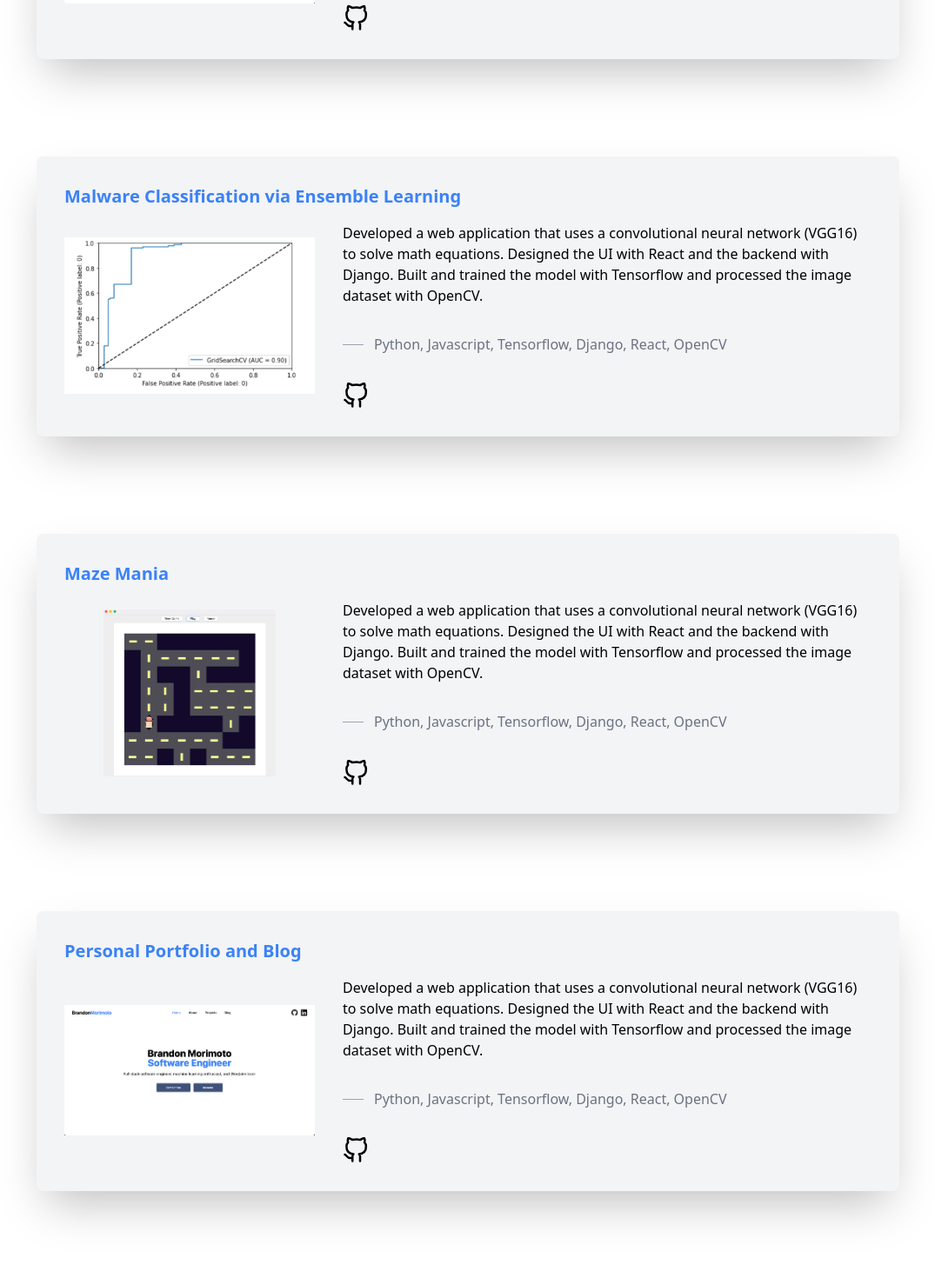
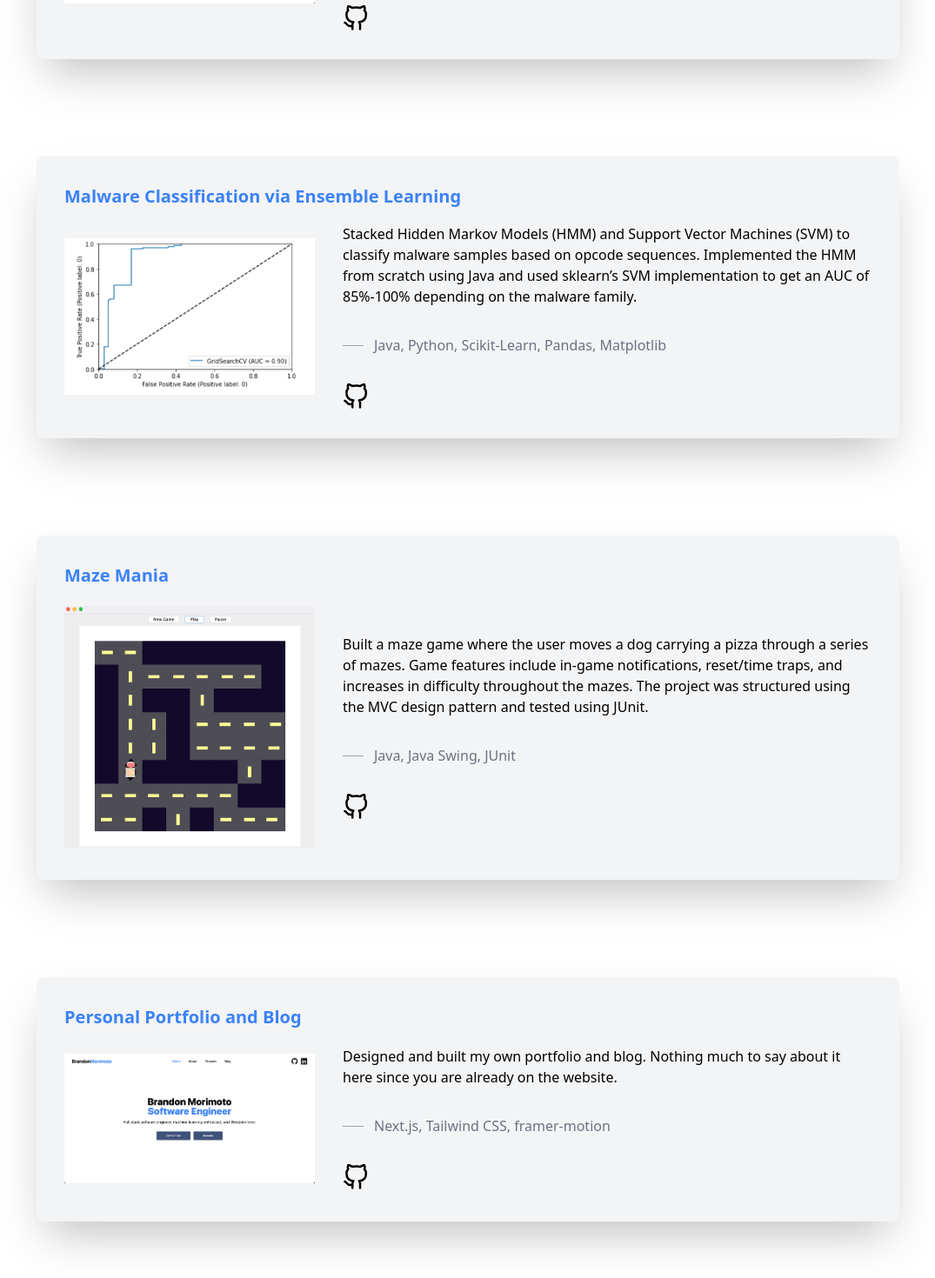
Before and after one commit to BKM99/portfolio-blog-website, a Next.js app: page /projects in a window 1280 px wide. Shown: the part 414-1884 px from the top of the page at 87% size, without its empty margins (102-1177 px from the left). Built offline with nearby package versions, Linux system fonts and the light colour scheme.

Commit message:
more changes to project page

```diff
--- a/pages/projects.js
+++ b/pages/projects.js
@@ -13,9 +13,9 @@ const projects = () => {
             <div className='max-w-5xl md:px-4 py-8 pb-32 mx-auto space-y-28'>
 
                 <section className='p-4 md:p-8 bg-gray-100 rounded-lg shadow-2xl'>
-                    <h1 className='font-bold text-sm md:text-xl text-blue-500 pb-4'>Hand-written Equation Solver</h1>
+                    <h1 className='font-bold text-lg md:text-xl text-blue-500 pb-4'>Hand-written Equation Solver</h1>
                     <div className='grid grid-cols-1 gap-0 sm:gap-8 md:grid-cols-3 items-center'>
-                        <div className='aspect-w-3 aspect-h-2'>
+                        <div className='aspect-w-5 aspect-h-3'>
                             <Image src='/images/project-images/hwes-example.png' layout='fill' objectFit='contain' alt=''/>
                         </div>
                         <blockquote className='sm:col-span-2'>
@@ -27,6 +27,68 @@ const projects = () => {
                                 <span className='hidden w-6 h-px bg-gray-400 sm:inline-block'></span>
                                 <p className='text-xs md:text-base text-gray-500 sm:ml-3'>
                                     Python, Javascript, Tensorflow, Django, React, OpenCV
+                                </p>
+                            </cite>
+                            <div className='flex pt-8 space-x-4'>
+                                <div>
+                                    <a href='https://github.com/BKM99/hand-written-equation-solver' target='_blank' rel='noopner noreferrer'>
+                                        <FiGithub size='30px'/>
+                                    </a>
+                                </div>
+                                {/* <div> */}
+                                {/*     <HiOutlineExternalLink size='30px'/> */}
+                                {/* </div> */}
+                            </div>
+                        </blockquote>
+                    </div>
+                </section>
+
+                <section className='p-4 md:p-8 bg-gray-100 rounded-lg shadow-2xl'>
+                    <h1 className='font-bold text-lg md:text-xl text-blue-500 pb-4'>Malware Classification via Ensemble Learning</h1>
+                    <div className='grid grid-cols-1 gap-0 sm:gap-8 md:grid-cols-3 items-center'>
+                        <div className='aspect-w-4 aspect-h-3'>
+                            <Image src='/images/project-images/stacked-roc.png' layout='fill' objectFit='contain' alt=''/>
+                        </div>
+                        <blockquote className='sm:col-span-2'>
+                            <p className='text-xs md:text-base'>
+                                Stacked Hidden Markov Models (HMM) and Support Vector Machines (SVM) to classify malware samples based on opcode sequences. Implemented the HMM
+                                from scratch using Java and used sklearn’s SVM implementation to get an AUC of 85%-100% depending on the malware family.
+                            </p>
+                            <cite className='inline-flex items-center mt-8 not-italic'>
+                                <span className='hidden w-6 h-px bg-gray-400 sm:inline-block'></span>
+                                <p className='text-xs md:text-base text-gray-500 sm:ml-3'>
+                                    Java, Python, Scikit-Learn, Pandas, Matplotlib
+                                </p>
+                            </cite>
+                            <div className='flex pt-8 space-x-4'>
+                                <div>
+                                    <a href='https://github.com/BKM99/Malware-Classification-with-HMM-and-SVM' target='_blank' rel='noopner noreferrer'>
+                                        <FiGithub size='30px'/>
+                                    </a>
+                                </div>
+                                {/* <div> */}
+                                {/*     <HiOutlineExternalLink size='30px'/> */}
+                                {/* </div> */}
+                            </div>
+                        </blockquote>
+                    </div>
+                </section>
+
+                <section className='p-4 md:p-8 bg-gray-100 rounded-lg shadow-2xl'>
+                    <h1 className='font-bold text-lg md:text-xl text-blue-500 pb-4'>Maze Mania</h1>
+                    <div className='grid grid-cols-1 gap-0 sm:gap-8 md:grid-cols-3 items-center'>
+                        <div className='aspect-w-1 aspect-h-1'>
+                            <Image src='/images/project-images/maze-mania-ingame.png' layout='fill' objectFit='contain' alt=''/>
+                        </div>
+                        <blockquote className='sm:col-span-2'>
+                            <p className='text-xs md:text-base'>
+                                Built a maze game where the user moves a dog carrying a pizza through a series of mazes. Game features include in-game notifications, reset/time traps,
+                                and increases in difficulty throughout the mazes. The project was structured using the MVC design pattern and tested using JUnit.
+                            </p>
+                            <cite className='inline-flex items-center mt-8 not-italic'>
+                                <span className='hidden w-6 h-px bg-gray-400 sm:inline-block'></span>
+                                <p className='text-xs md:text-base text-gray-500 sm:ml-3'>
+                                    Java, Java Swing, JUnit
                                 </p>
                             </cite>
                             <div className='flex pt-8 space-x-4'>
@@ -44,87 +106,25 @@ const projects = () => {
                 </section>
 
                 <section className='p-4 md:p-8 bg-gray-100 rounded-lg shadow-2xl'>
-                    <h1 className='font-bold text-sm md:text-xl text-blue-500 pb-4'>Malware Classification via Ensemble Learning</h1>
+                    <h1 className='font-bold text-lg md:text-xl text-blue-500 pb-4'>Personal Portfolio and Blog</h1>
                     <div className='grid grid-cols-1 gap-0 sm:gap-8 md:grid-cols-3 items-center'>
-                        <div className='aspect-w-3 aspect-h-2'>
-                            <Image src='/images/project-images/stacked-roc.png' layout='fill' objectFit='contain' alt=''/>
+                        <div className='aspect-w-5 aspect-h-3'>
+                            <Image src='/images/project-images/home-page-portfolio.png' layout='fill' objectFit='contain' alt=''/>
                         </div>
                         <blockquote className='sm:col-span-2'>
                             <p className='text-xs md:text-base'>
-                                Developed a web application that uses a convolutional neural network (VGG16) to solve math equations. Designed the UI with React and the
-                                backend with Django. Built and trained the model with Tensorflow and processed the image dataset with OpenCV.
+                                Designed and built my own portfolio and blog. Nothing much to say about it here
+                                since you are already on the website.
                             </p>
                             <cite className='inline-flex items-center mt-8 not-italic'>
                                 <span className='hidden w-6 h-px bg-gray-400 sm:inline-block'></span>
                                 <p className='text-xs md:text-base text-gray-500 sm:ml-3'>
-                                    Python, Javascript, Tensorflow, Django, React, OpenCV
+                                    Next.js, Tailwind CSS, framer-motion
                                 </p>
                             </cite>
                             <div className='flex pt-8 space-x-4'>
                                 <div>
-                                    <a href='https://github.com/BKM99/MazeMania' target='_blank' rel='noopner noreferrer'>
-                                        <FiGithub size='30px'/>
-                                    </a>
-                                </div>
-                                {/* <div> */}
-                                {/*     <HiOutlineExternalLink size='30px'/> */}
-                                {/* </div> */}
-                            </div>
-                        </blockquote>
-                    </div>
-                </section>
-
-                <section className='p-4 md:p-8 bg-gray-100 rounded-lg shadow-2xl'>
-                    <h1 className='font-bold text-sm md:text-xl text-blue-500 pb-4'>Maze Mania</h1>
-                    <div className='grid grid-cols-1 gap-0 sm:gap-8 md:grid-cols-3 items-center'>
-                        <div className='aspect-w-3 aspect-h-2'>
-                            <Image src='/images/project-images/maze-mania-ingame.png' layout='fill' objectFit='contain' alt=''/>
-                        </div>
-                        <blockquote className='sm:col-span-2'>
-                            <p className='text-xs md:text-base'>
-                                Developed a web application that uses a convolutional neural network (VGG16) to solve math equations. Designed the UI with React and the
-                                backend with Django. Built and trained the model with Tensorflow and processed the image dataset with OpenCV.
-                            </p>
-                            <cite className='inline-flex items-center mt-8 not-italic'>
-                                <span className='hidden w-6 h-px bg-gray-400 sm:inline-block'></span>
-                                <p className='text-xs md:text-base text-gray-500 sm:ml-3'>
-                                    Python, Javascript, Tensorflow, Django, React, OpenCV
-                                </p>
-                            </cite>
-                            <div className='flex pt-8 space-x-4'>
-                                <div>
-                                    <a href='https://github.com/BKM99/MazeMania' target='_blank' rel='noopner noreferrer'>
-                                        <FiGithub size='30px'/>
-                                    </a>
-                                </div>
-                                {/* <div> */}
-                                {/*     <HiOutlineExternalLink size='30px'/> */}
-                                {/* </div> */}
-                            </div>
-                        </blockquote>
-                    </div>
-                </section>
-
-                <section className='p-4 md:p-8 bg-gray-100 rounded-lg shadow-2xl'>
-                    <h1 className='font-bold text-sm md:text-xl text-blue-500 pb-4'>Personal Portfolio and Blog</h1>
-                    <div className='grid grid-cols-1 gap-0 sm:gap-8 md:grid-cols-3 items-center'>
-                        <div className='aspect-w-3 aspect-h-2'>
-                            <Image src='/images/project-images/home-page-portfolio.png' layout='fill' objectFit='contain' alt=''/>
-                        </div>
-                        <blockquote className='sm:col-span-2'>
-                            <p className='text-xs md:text-base'>
-                                Developed a web application that uses a convolutional neural network (VGG16) to solve math equations. Designed the UI with React and the
-                                backend with Django. Built and trained the model with Tensorflow and processed the image dataset with OpenCV.
-                            </p>
-                            <cite className='inline-flex items-center mt-8 not-italic'>
-                                <span className='hidden w-6 h-px bg-gray-400 sm:inline-block'></span>
-                                <p className='text-xs md:text-base text-gray-500 sm:ml-3'>
-                                    Python, Javascript, Tensorflow, Django, React, OpenCV
-                                </p>
-                            </cite>
-                            <div className='flex pt-8 space-x-4'>
-                                <div>
-                                    <a href='https://github.com/BKM99/MazeMania' target='_blank' rel='noopner noreferrer'>
+                                    <a href='https://github.com/BKM99/portfolio-blog-website' target='_blank' rel='noopner noreferrer'>
                                         <FiGithub size='30px'/>
                                     </a>
                                 </div>
```
